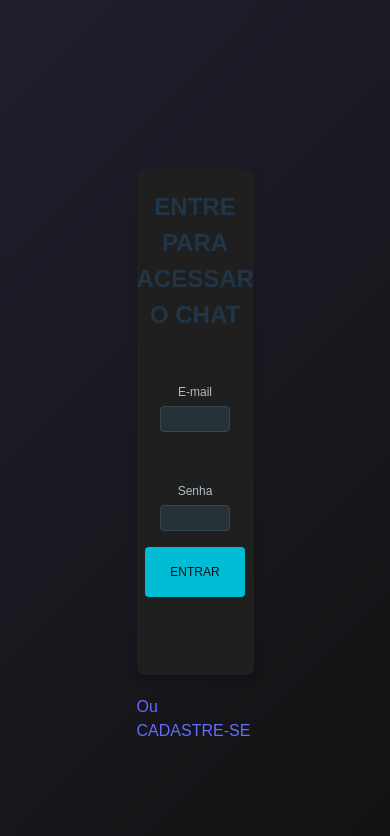
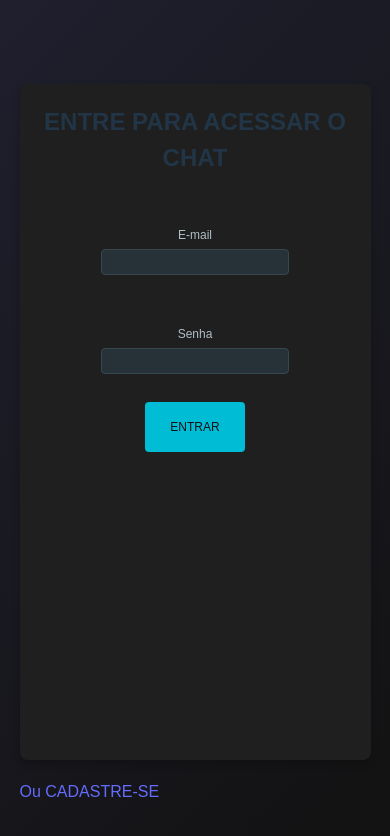
Before and after one commit to brunofragaa97/chat-simultaneo, a React (Vite) app in the folder chat-simultaneo/Frontend/: page / in a window 390 px wide. Shown: the top 836 px of the page. Built offline with nearby package versions, Linux system fonts and the light colour scheme.

Commit message:
ajustado layout para mobile da tela de login

```diff
--- /dev/null
+++ b/chat-simultaneo/Frontend/CSS/mobile/index.css
@@ -0,0 +1,12 @@
+@media screen and (max-width: 390px) and (max-height: 844px) {
+    .container-principal{
+        width: 90vw;
+        height: 80vh;
+        background-color: #1f1f1f;
+        border-radius: 8px;
+        box-shadow: 0 4px 8px rgba(0, 0, 0, 0.2);
+      }
+
+
+
+}
--- a/chat-simultaneo/Frontend/src/Index.jsx
+++ b/chat-simultaneo/Frontend/src/Index.jsx
@@ -1,4 +1,5 @@
 import '../CSS/desktop/index.css'
+import '../CSS/mobile/index.css'
 import Login from './login';
 
 function Index() {
--- a/chat-simultaneo/Frontend/src/Login.jsx
+++ b/chat-simultaneo/Frontend/src/Login.jsx
@@ -1,4 +1,5 @@
 import '../CSS/desktop/login.css'
+import '../CSS/mobile/login.css'
 import React, { useState } from "react";
 
     const Login = () => {
```
Also changed, not shown: chat-simultaneo/Frontend/CSS/mobile/login.css (added).
